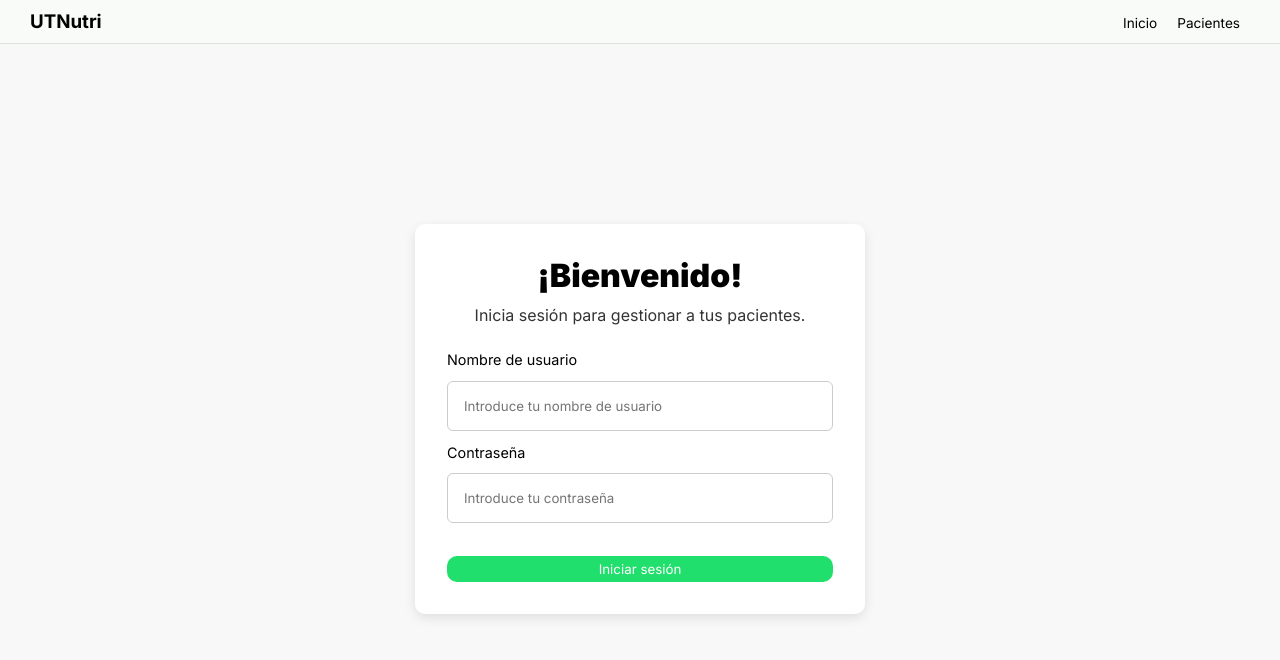
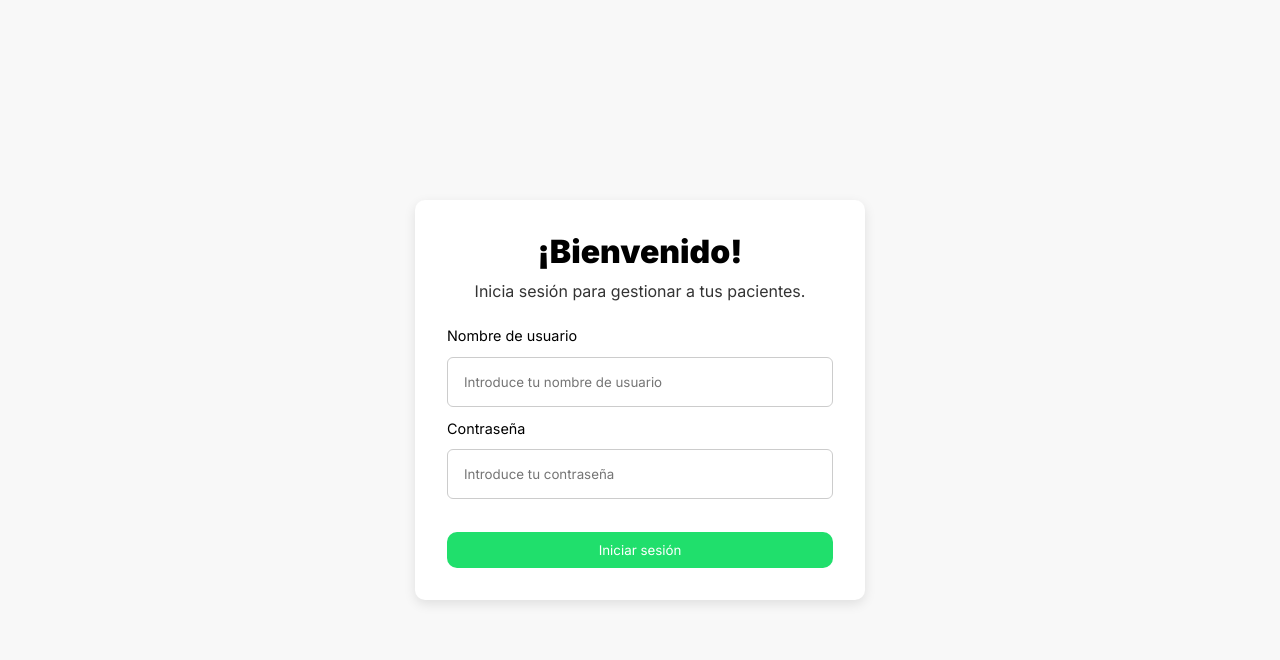
Before and after one commit to santipoido/UTNutri, an Angular app: page /login in a window 1280 px wide. Shown: the top 660 px of the page. Built offline with nearby package versions, Linux system fonts and the light colour scheme.

Commit message:
Fix header

```diff
--- a/src/app/app.routes.ts
+++ b/src/app/app.routes.ts
@@ -12,7 +12,7 @@ import { authGuard } from './auth-guard';
 import { loginRedirectGuard } from './login-redirect-guard';
 
 export const routes: Routes = [
-    { path: 'login', canMatch: [loginRedirectGuard], component: Login },
+    { path: 'login', canMatch: [loginRedirectGuard], component: Login, data: {hideHeader: true} },
 
     {
         path: '',
--- a/src/app/auth/login/login.css
+++ b/src/app/auth/login/login.css
@@ -2,7 +2,7 @@
   display: flex;
   justify-content: center;
   align-items: center;
-  height: calc(100vh - 50px);
+  height: 100vh;
   background-color: #f8f8f8;
 }
 
@@ -46,7 +46,7 @@ button {
   background-color: #20DF6C;
   color: #FFFFFF;
   border: none;
-  padding: 5px 0px;
+  padding: 10px 0px;
   cursor: pointer;
   transition: background-color 0.5s;
 }
--- a/src/app/auth/login/login.ts
+++ b/src/app/auth/login/login.ts
@@ -41,6 +41,7 @@ export class Login {
 
   onSubmit() {
     if (this.form.invalid) {
+      alert('Las credenciales son obligatorias')
       this.form.markAllAsTouched();
       return;
     }
--- a/src/app/components/header/header.css
+++ b/src/app/components/header/header.css
@@ -36,3 +36,7 @@ nav{
 .contenedor-links a:hover{
     color: rgb(32,223,108);
 }
+
+.contenedor-links a.active {
+    color: rgb(32,223,108);
+}
--- a/src/app/components/header/header.html
+++ b/src/app/components/header/header.html
@@ -4,8 +4,8 @@
             <h3>UTNutri</h3>
         </div>
         <div class="contenedor-links">
-            <a routerLink="/turnos">Inicio</a>
-            <a routerLink="/pacientes">Pacientes</a>
+            <a routerLink="/turnos" routerLinkActive="active">Inicio</a>
+            <a routerLink="/pacientes" routerLinkActive="active">Pacientes</a>
         </div>
 
     </nav>
--- a/src/app/components/header/header.ts
+++ b/src/app/components/header/header.ts
@@ -1,9 +1,9 @@
 import { Component } from '@angular/core';
-import { RouterLink } from '@angular/router';
+import { RouterLink, RouterLinkActive } from '@angular/router';
 
 @Component({
   selector: 'app-header',
-  imports: [RouterLink],
+  imports: [RouterLink, RouterLinkActive],
   templateUrl: './header.html',
   styleUrl: './header.css'
 })
--- a/src/app/consultas/historial-consultas/historial-consultas.css
+++ b/src/app/consultas/historial-consultas/historial-consultas.css
@@ -7,7 +7,7 @@
     display: flex;
     align-items: center;
     justify-content: space-between;
-    padding: 10px 20px;
+    padding: 10px 0px;
 }
 
 .titulo-nombre p{
--- a/src/app/consultas/historial-consultas/historial-consultas.html
+++ b/src/app/consultas/historial-consultas/historial-consultas.html
@@ -1,8 +1,6 @@
 @let paciente = this.paciente();
 
 @if(paciente){
-
-
 <div class="contenedor-principal">
     <div class="contenedor-cabecera">
         <div class="titulo-nombre">
--- a/src/app/plan-nutricional/detalle-plan/detalle-plan.html
+++ b/src/app/plan-nutricional/detalle-plan/detalle-plan.html
@@ -4,7 +4,7 @@
   <section>
     <div class="titulos">
       <h1>Plan nutricional de {{ paciente.nombre }}</h1>
-      <p>Plan nutricional con déficit de 300kcal</p>
+      <p>Detalle del plan nutricional.</p>
     </div>
 
     <div class="informacion">
```
